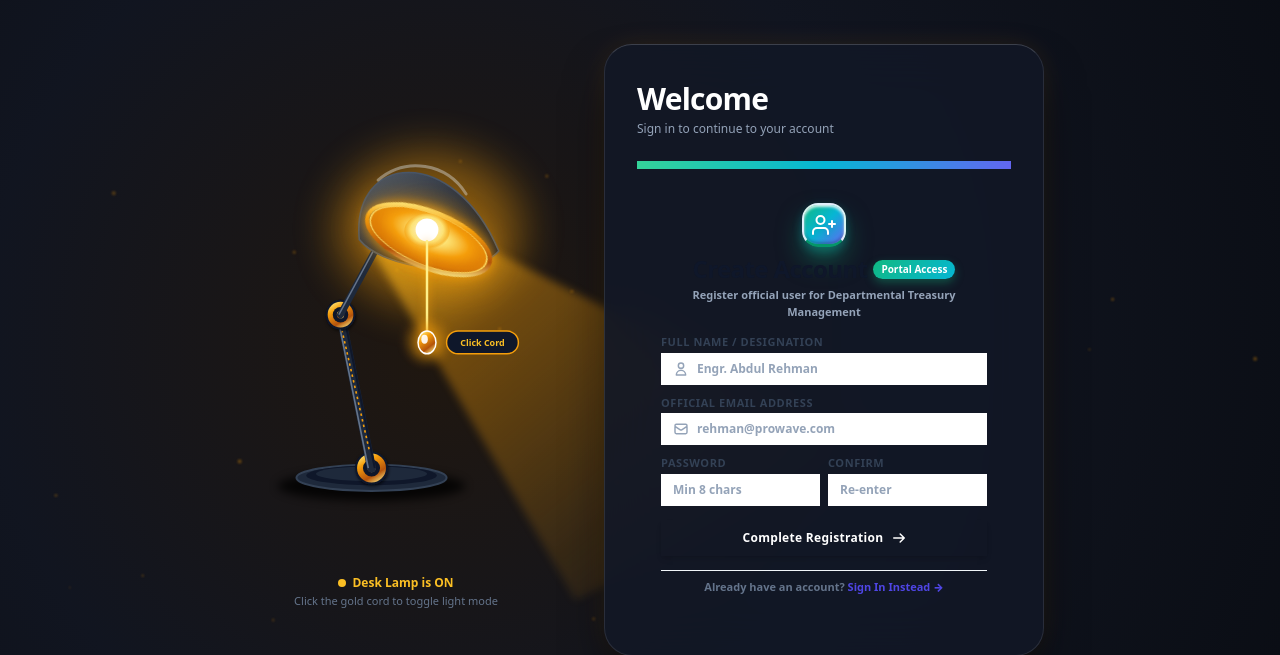
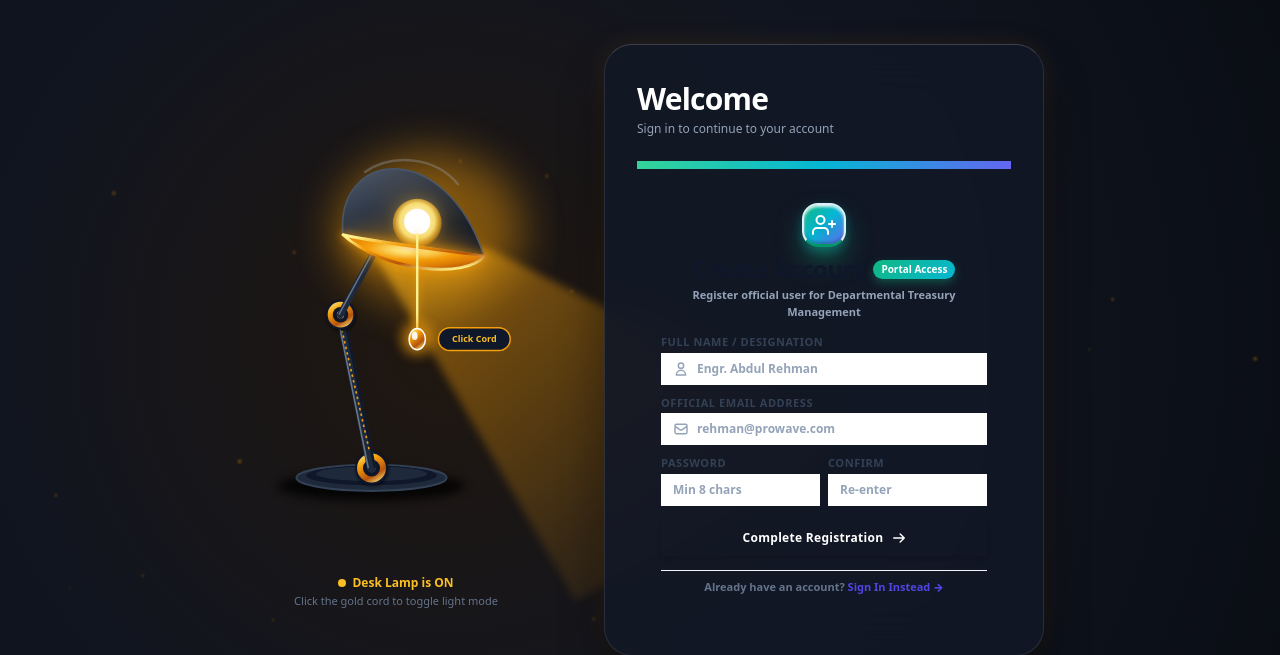
Before and after one commit to muhammadwaleed12236/tendermanagement, a Laravel app: page /register in a window 1280 px wide. Shown: the part 59-714 px from the top of the page. Run offline with Laravel 12, Linux system fonts and the light colour scheme; some libraries are stand-ins or nearby versions; some web fonts are replaced.

Commit message:
feat: design hollow parabolic bell shade with curved mouth rim exactly like last reference image

```diff
--- a/resources/views/layouts/guest.blade.php
+++ b/resources/views/layouts/guest.blade.php
@@ -350,50 +350,49 @@
                         <!-- Upper Neck Pivot Joint Socket -->
                         <circle cx="176" cy="150" r="7" fill="url(#goldBrassGrad)" stroke="#0f172a" stroke-width="2"/>
 
-                        <!-- 7. Lamp Shade Head (Egg-Dome Shape with Curved Circular Rim Mouth matching screenshot exactly) -->
-                        <!-- Matte Dark Charcoal Outer Shell with Natural Bulbous Dome Curvature -->
-                        <path d="M145 158 C135 52, 260 40, 316 172 C285 208, 175 195, 145 158 Z"
+                        <!-- 7. Lamp Shade Head (Exact match to reference: deep hollow parabolic bell with arched rim and warm interior reflection) -->
+                        <!-- A. Exterior Matte Charcoal Parabolic Hood Shell -->
+                        <path d="M125 152 C115 50, 248 30, 298 178 C255 170, 168 160, 125 152 Z"
                               fill="url(#outerHoodGrad)" stroke="#475569" stroke-width="2"/>
 
-                        <!-- Curved Glossy Light Highlight across the Dome Crest -->
-                        <path d="M168 85 C202 56, 252 64, 276 102" stroke="#e2e8f0" stroke-width="3.5" stroke-linecap="round" opacity="0.4"/>
+                        <!-- Smooth Curved Highlight across Outer Bell Shell -->
+                        <path d="M152 75 C186 52, 238 56, 266 90" stroke="#9ca3af" stroke-width="3" stroke-linecap="round" opacity="0.35"/>
 
-                        <!-- Interior Golden Cup Cavity (Concave inner chamber) -->
-                        <ellipse cx="230" cy="158" rx="76" ry="32" transform="rotate(22 230 158)"
-                                 id="lampShadeInner"
-                                 fill="url(#innerShadeGrad)"
-                                 stroke="#fef08a" stroke-width="2"
-                                 filter="drop-shadow(0 0 20px rgba(245, 158, 11, 1))"/>
+                        <!-- B. Interior Concave Golden Chamber (Warm glowing inner wall) -->
+                        <path d="M125 152 C168 160, 255 170, 298 178 C280 206, 175 198, 125 152 Z"
+                              id="lampShadeInner"
+                              fill="url(#innerShadeGrad)"
+                              filter="drop-shadow(0 0 16px rgba(245, 158, 11, 0.95))"/>
 
-                        <!-- Golden Circular Mouth Rim Ring (The distinct curved gold border ring from user screenshot) -->
-                        <ellipse cx="230" cy="158" rx="80" ry="34" transform="rotate(22 230 158)"
-                                 fill="none"
-                                 stroke="url(#goldBrassGrad)"
-                                 stroke-width="5"
-                                 filter="drop-shadow(0 0 6px #f59e0b)"/>
+                        <!-- C. Golden Circular Mouth Rim Ring (Smooth curved rim lip exactly as in photo) -->
+                        <path d="M125 152 C168 162, 255 172, 298 178 C278 206, 175 198, 125 152 Z"
+                              fill="none"
+                              stroke="url(#goldBrassGrad)"
+                              stroke-width="3.5"
+                              stroke-linejoin="round"
+                              filter="drop-shadow(0 0 5px #f59e0b)"/>
 
-                        <!-- 8. Bulb Socket Fixture Base -->
-                        <rect x="223" y="148" width="10" height="7" rx="2" fill="#d97706" transform="rotate(12 228 151)"/>
+                        <!-- D. Brass Socket Fixture in Deep Ceiling of Shade -->
+                        <rect x="210" y="118" width="12" height="10" rx="3" fill="#d97706" stroke="#92400e" stroke-width="1.5"/>
 
-                        <!-- 9. Glowing Spherical Bulb - Recessed Deep Inside the Cavity (Matching Screenshot) -->
-                        <ellipse cx="228" cy="148" rx="28" ry="22" id="bulbHalo" fill="url(#bulbCenterGlow)" pointer-events="none"/>
-                        <circle cx="228" cy="146" r="14" id="lampBulb" fill="#ffffff" filter="drop-shadow(0 0 12px #fef08a) drop-shadow(0 0 22px #f59e0b)"/>
-                        <!-- Bulb Filament Specular Reflection -->
-                        <ellipse cx="225" cy="143" rx="4.5" ry="3" fill="#ffffff" opacity="0.9"/>
+                        <!-- E. Glowing Bulb Deep in Interior Ceiling (Recessed & Hanging Naturally) -->
+                        <circle cx="216" cy="138" r="30" id="bulbHalo" fill="url(#bulbCenterGlow)" pointer-events="none"/>
+                        <circle cx="216" cy="136" r="16" id="lampBulb" fill="#ffffff" filter="drop-shadow(0 0 12px #fef08a) drop-shadow(0 0 24px #f59e0b)"/>
+                        <circle cx="213" cy="133" r="4" fill="#ffffff" opacity="0.9"/>
 
-                        <!-- 10. Interactive Glowing Pull Cord Hanging Down from Bulb Center -->
+                        <!-- F. Interactive Glowing Pull Cord Hanging Down from Bulb Center -->
                         <g class="cord-pull" onclick="toggleLamp()" title="Click to Switch Lamp ON/OFF">
                             <!-- Golden hanging stem wire -->
-                            <line x1="228" y1="160" x2="228" y2="275" stroke="#fef08a" stroke-width="3" stroke-linecap="round" filter="drop-shadow(0 0 5px #f59e0b)"/>
+                            <line x1="216" y1="152" x2="216" y2="270" stroke="#fef08a" stroke-width="3" stroke-linecap="round" filter="drop-shadow(0 0 5px #f59e0b)"/>
 
                             <!-- Glowing Golden Pull Capsule Bead with Light Reflection -->
-                            <circle cx="228" cy="282" r="24" fill="#f59e0b" opacity="0.3" filter="blur(7px)"/>
-                            <ellipse cx="228" cy="284" rx="11" ry="14" fill="url(#goldBrassGrad)" stroke="#ffffff" stroke-width="1.8" filter="drop-shadow(0 0 10px #f59e0b)"/>
-                            <ellipse cx="225" cy="280" rx="4" ry="5.5" fill="#ffffff" opacity="0.9"/>
+                            <circle cx="216" cy="278" r="22" fill="#f59e0b" opacity="0.3" filter="blur(7px)"/>
+                            <ellipse cx="216" cy="280" rx="10" ry="13" fill="url(#goldBrassGrad)" stroke="#ffffff" stroke-width="1.8" filter="drop-shadow(0 0 10px #f59e0b)"/>
+                            <ellipse cx="213" cy="276" rx="3.5" ry="5" fill="#ffffff" opacity="0.9"/>
 
                             <!-- Interactive Tooltip Capsule Pill -->
-                            <rect x="252" y="270" width="88" height="28" rx="14" fill="#0f172a" stroke="#f59e0b" stroke-width="1.8"/>
-                            <text x="296" y="288" fill="#fbbf24" font-size="11" font-weight="800" text-anchor="middle" font-family="system-ui, sans-serif">Click Cord</text>
+                            <rect x="242" y="266" width="88" height="28" rx="14" fill="#0f172a" stroke="#f59e0b" stroke-width="1.8"/>
+                            <text x="286" y="284" fill="#fbbf24" font-size="11" font-weight="800" text-anchor="middle" font-family="system-ui, sans-serif">Click Cord</text>
                         </g>
                     </svg>
 
```
